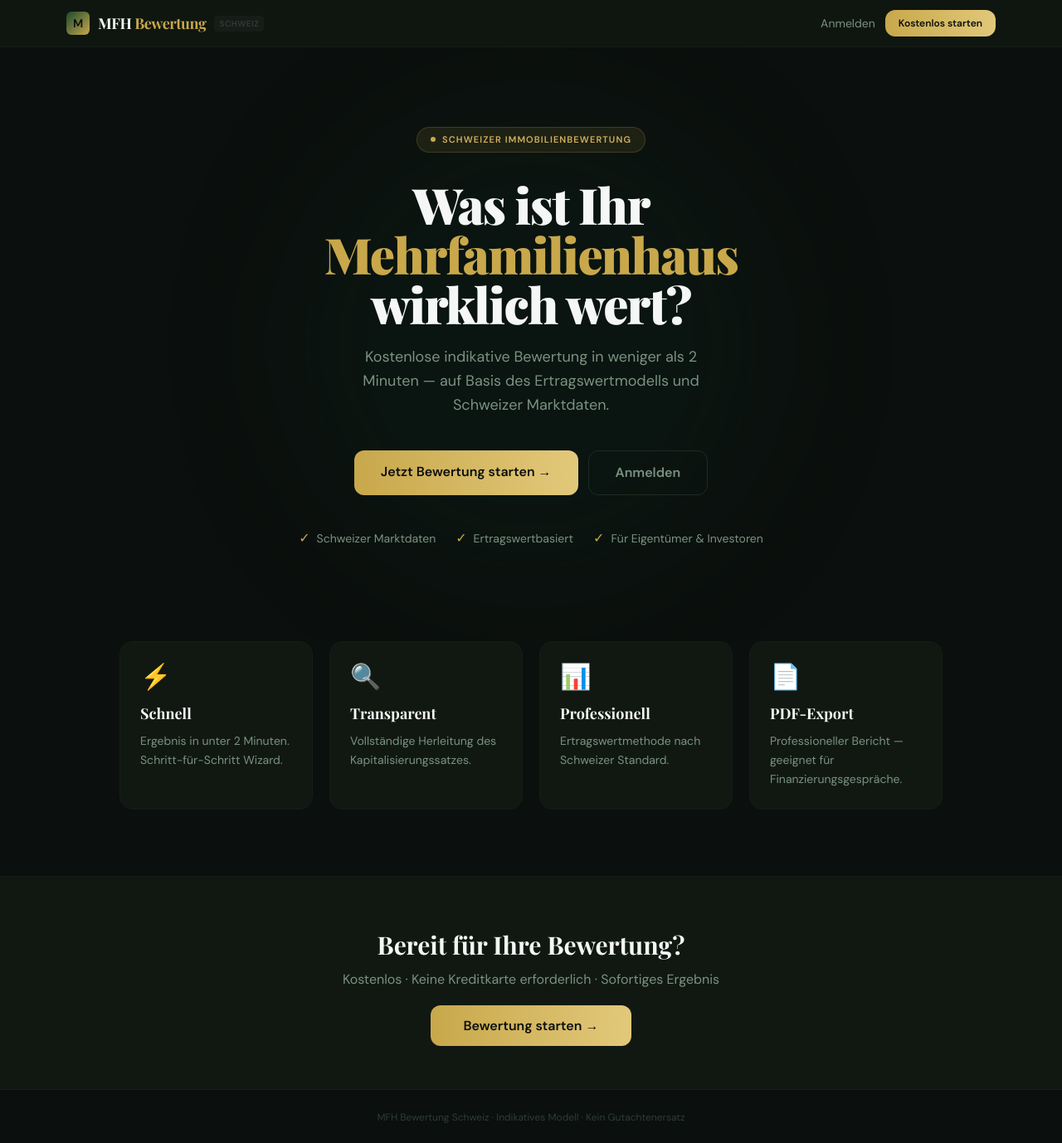
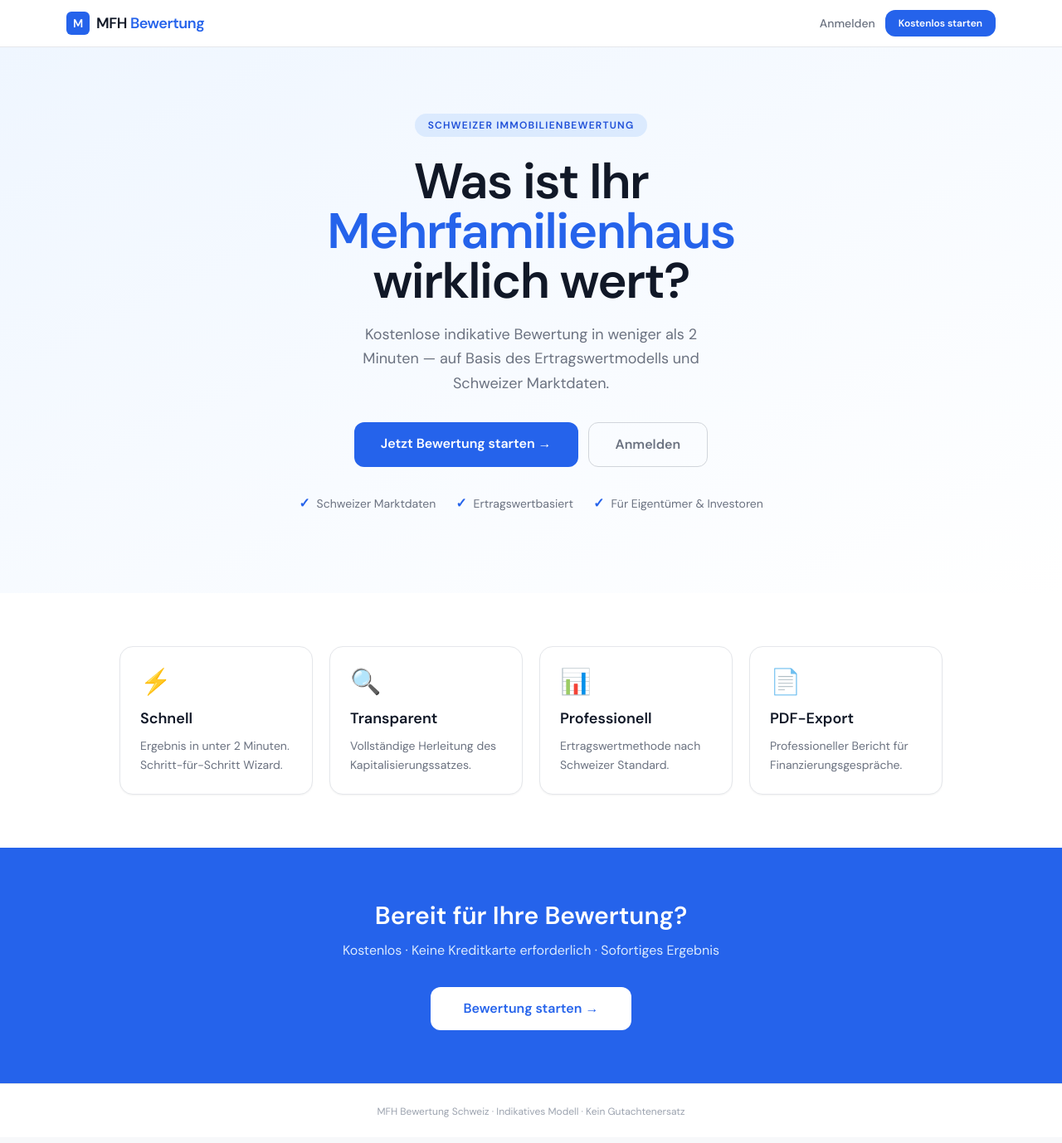
Before and after one commit to besrex1989/mfh-bewertung, a Next.js app: page / in a window 1280 px wide. Shown: the whole page at 83% size. Built offline with nearby package versions, Linux system fonts and the light colour scheme.

Commit message:
Light theme like RealAdvisor

```diff
--- a/app/globals.css
+++ b/app/globals.css
@@ -5,128 +5,100 @@
 @layer base {
   :root {
     --font-dm-sans: "DM Sans", system-ui, sans-serif;
-    --font-playfair: "Playfair Display", Georgia, serif;
   }
 
-  * {
-    box-sizing: border-box;
-  }
-
-  html {
-    scroll-behavior: smooth;
-  }
+  * { box-sizing: border-box; }
+  html { scroll-behavior: smooth; }
 
   body {
-    background-color: #0b0f0d;
-    color: #e8ede9;
+    background-color: #f7f8fa;
+    color: #1a2332;
     font-family: var(--font-dm-sans);
   }
 
-  ::-webkit-scrollbar {
-    width: 6px;
-  }
-  ::-webkit-scrollbar-track {
-    background: #0b0f0d;
-  }
-  ::-webkit-scrollbar-thumb {
-    background: #1e2b22;
-    border-radius: 3px;
-  }
-
-  input:-webkit-autofill {
-    -webkit-box-shadow: 0 0 0 30px #161d18 inset !important;
-    -webkit-text-fill-color: #e8ede9 !important;
-  }
+  ::-webkit-scrollbar { width: 6px; }
+  ::-webkit-scrollbar-track { background: #f0f2f5; }
+  ::-webkit-scrollbar-thumb { background: #c8d0dc; border-radius: 3px; }
 }
 
 @layer components {
   .card {
-    @apply bg-ink-900 border border-ink-800 rounded-2xl p-6;
+    @apply bg-white border border-gray-200 rounded-2xl p-6 shadow-sm;
   }
 
   .input-field {
-    @apply w-full bg-ink-800 border border-ink-700 rounded-lg px-4 py-2.5 text-sm
-           text-ink-100 placeholder-ink-500 outline-none transition-colors
-           focus:border-gold-500 focus:ring-1 focus:ring-gold-500/30;
+    @apply w-full bg-white border border-gray-300 rounded-lg px-4 py-2.5 text-sm
+           text-gray-800 placeholder-gray-400 outline-none transition-colors
+           focus:border-blue-500 focus:ring-2 focus:ring-blue-100;
   }
 
   .select-field {
-    @apply w-full bg-ink-800 border border-ink-700 rounded-lg px-4 py-2.5 text-sm
-           text-ink-100 outline-none cursor-pointer transition-colors
-           focus:border-gold-500;
+    @apply w-full bg-white border border-gray-300 rounded-lg px-4 py-2.5 text-sm
+           text-gray-800 outline-none cursor-pointer transition-colors
+           focus:border-blue-500;
   }
 
   .btn-primary {
-    @apply bg-gradient-to-r from-forest-700 to-forest-600 text-gold-400
-           border border-gold-500/20 rounded-xl px-6 py-2.5 text-sm font-semibold
-           cursor-pointer transition-all hover:-translate-y-px hover:shadow-lg
-           hover:shadow-black/30 disabled:opacity-50 disabled:cursor-not-allowed;
+    @apply bg-white text-blue-600 border border-blue-200 rounded-xl px-6 py-2.5
+           text-sm font-semibold cursor-pointer transition-all
+           hover:bg-blue-50 hover:-translate-y-px hover:shadow-md
+           disabled:opacity-50 disabled:cursor-not-allowed;
   }
 
   .btn-accent {
-    @apply bg-gradient-to-r from-gold-500 to-gold-300 text-ink-950
-           rounded-xl px-6 py-2.5 text-sm font-semibold cursor-pointer
-           transition-all hover:-translate-y-px hover:shadow-lg hover:shadow-gold-500/20
+    @apply bg-blue-600 text-white rounded-xl px-6 py-2.5 text-sm font-semibold
+           cursor-pointer transition-all hover:bg-blue-700
+           hover:-translate-y-px hover:shadow-lg hover:shadow-blue-200
            disabled:opacity-50 disabled:cursor-not-allowed;
   }
 
   .btn-ghost {
-    @apply bg-transparent border border-ink-700 text-ink-400 rounded-xl
+    @apply bg-transparent border border-gray-300 text-gray-500 rounded-xl
            px-6 py-2.5 text-sm font-semibold cursor-pointer transition-colors
-           hover:border-ink-500 hover:text-ink-200;
+           hover:border-gray-400 hover:text-gray-700;
   }
 
   .btn-danger {
-    @apply bg-transparent border border-red-800/50 text-red-400 rounded-xl
+    @apply bg-transparent border border-red-200 text-red-500 rounded-xl
            px-6 py-2.5 text-sm font-semibold cursor-pointer transition-colors
-           hover:border-red-600 hover:text-red-300;
+           hover:border-red-400;
   }
 
   .label {
-    @apply block text-xs font-semibold text-ink-400 uppercase tracking-widest mb-1.5;
+    @apply block text-xs font-semibold text-gray-500 uppercase tracking-widest mb-1.5;
   }
 
   .kpi-card {
-    @apply bg-ink-900 border border-ink-800 rounded-xl p-4;
+    @apply bg-white border border-gray-200 rounded-xl p-4 shadow-sm;
   }
 
   .section-title {
-    @apply font-display text-2xl font-bold text-ink-50 mb-1;
+    @apply text-2xl font-bold text-gray-900 mb-1;
   }
 
   .step-dot-active {
-    @apply w-7 h-7 rounded-full border-2 border-gold-500 flex items-center justify-center
-           text-xs font-bold text-gold-500;
+    @apply w-7 h-7 rounded-full border-2 border-blue-600 flex items-center justify-center
+           text-xs font-bold text-blue-600;
   }
 
   .step-dot-done {
-    @apply w-7 h-7 rounded-full bg-gold-500 flex items-center justify-center
-           text-xs font-bold text-ink-950;
+    @apply w-7 h-7 rounded-full bg-blue-600 flex items-center justify-center
+           text-xs font-bold text-white;
   }
 
   .step-dot-pending {
-    @apply w-7 h-7 rounded-full border-2 border-ink-700 flex items-center justify-center
-           text-xs font-bold text-ink-500;
+    @apply w-7 h-7 rounded-full border-2 border-gray-300 flex items-center justify-center
+           text-xs font-bold text-gray-400;
   }
 }
 
 @layer utilities {
-  .font-display {
-    font-family: var(--font-playfair);
-  }
-
   .animate-fade-up {
     animation: fadeUp 0.5s ease forwards;
   }
 
   @keyframes fadeUp {
-    from {
-      opacity: 0;
-      transform: translateY(16px);
-    }
-    to {
-      opacity: 1;
-      transform: translateY(0);
-    }
+    from { opacity: 0; transform: translateY(16px); }
+    to   { opacity: 1; transform: translateY(0); }
   }
 }
--- a/app/page.tsx
+++ b/app/page.tsx
@@ -4,23 +4,20 @@ import Link from "next/link";
 
 export default function LandingPage() {
   return (
-    <div className="min-h-screen flex flex-col">
-      {/* ── NAV ─────────────────────────────────── */}
-      <nav className="border-b border-ink-800 bg-ink-900/80 backdrop-blur sticky top-0 z-50">
+    <div className="min-h-screen flex flex-col bg-white">
+      {/* NAV */}
+      <nav className="border-b border-gray-200 bg-white sticky top-0 z-50">
         <div className="max-w-6xl mx-auto px-4 h-14 flex items-center justify-between">
-          <div className="flex items-center gap-2.5">
-            <div className="w-7 h-7 rounded-md bg-gradient-to-br from-forest-700 to-gold-500 flex items-center justify-center">
-              <span className="text-ink-950 text-sm font-black">M</span>
+          <div className="flex items-center gap-2">
+            <div className="w-7 h-7 rounded-md bg-blue-600 flex items-center justify-center">
+              <span className="text-white text-sm font-black">M</span>
             </div>
-            <span className="font-display font-bold text-lg text-ink-50 tracking-tight">
-              MFH <span className="text-gold-500">Bewertung</span>
-            </span>
-            <span className="text-[10px] text-ink-600 bg-ink-800 rounded px-1.5 py-0.5 font-semibold tracking-wider">
-              SCHWEIZ
+            <span className="font-bold text-lg text-gray-900 tracking-tight">
+              MFH <span className="text-blue-600">Bewertung</span>
             </span>
           </div>
           <div className="flex items-center gap-3">
-            <Link href="/auth/login" className="text-ink-400 hover:text-ink-200 text-sm transition-colors">
+            <Link href="/auth/login" className="text-gray-500 hover:text-gray-800 text-sm font-medium transition-colors">
               Anmelden
             </Link>
             <Link href="/auth/register" className="btn-accent text-xs px-4 py-2">
@@ -30,35 +27,20 @@ export default function LandingPage() {
         </div>
       </nav>
 
-      {/* ── HERO ─────────────────────────────────── */}
-      <main className="flex-1">
-        <section className="relative overflow-hidden px-4 pt-24 pb-28 text-center">
-          {/* BG decoration */}
-          <div className="absolute inset-0 pointer-events-none">
-            <div className="absolute top-1/2 left-1/2 -translate-x-1/2 -translate-y-1/2 w-[600px] h-[600px] rounded-full bg-forest-900/30 blur-3xl" />
-            <div className="absolute top-10 right-[10%] w-48 h-48 rounded-full border border-ink-800/60 opacity-40" />
-            <div className="absolute bottom-10 left-[8%] w-28 h-28 rounded-full border border-ink-800/60 opacity-30" />
+      {/* HERO */}
+      <section className="bg-gradient-to-br from-blue-50 to-white px-4 pt-20 pb-24 text-center">
+        <div className="max-w-2xl mx-auto">
+          <div className="inline-flex items-center gap-2 bg-blue-100 text-blue-700 rounded-full px-4 py-1.5 mb-6 text-xs font-semibold uppercase tracking-widest">
+            Schweizer Immobilienbewertung
           </div>
-
-          <div className="relative max-w-2xl mx-auto">
-            <div className="inline-flex items-center gap-2 bg-gold-500/10 border border-gold-500/20 rounded-full px-4 py-1.5 mb-8">
-              <span className="w-1.5 h-1.5 rounded-full bg-gold-500 inline-block" />
-              <span className="text-[11px] text-gold-400 font-semibold tracking-widest uppercase">
-                Schweizer Immobilienbewertung
-              </span>
-            </div>
-
-            <h1 className="font-display font-black text-5xl md:text-6xl text-ink-50 leading-[1.06] mb-5 tracking-tight">
+          <h1 className="text-5xl md:text-6xl font-black text-gray-900 leading-tight mb-5 tracking-tight">
             Was ist Ihr<br />
-              <span className="text-gold-500">Mehrfamilienhaus</span><br />
+            <span className="text-blue-600">Mehrfamilienhaus</span><br />
             wirklich wert?
           </h1>
-
-            <p className="text-lg text-ink-400 max-w-md mx-auto mb-10 leading-relaxed">
-              Kostenlose indikative Bewertung in weniger als 2 Minuten — auf Basis des
-              Ertragswertmodells und Schweizer Marktdaten.
+          <p className="text-lg text-gray-500 max-w-md mx-auto mb-8 leading-relaxed">
+            Kostenlose indikative Bewertung in weniger als 2 Minuten — auf Basis des Ertragswertmodells und Schweizer Marktdaten.
           </p>
-
           <div className="flex gap-3 justify-center flex-wrap">
             <Link href="/auth/register" className="btn-accent px-8 py-3.5 text-base">
               Jetzt Bewertung starten →
@@ -67,56 +49,44 @@ export default function LandingPage() {
               Anmelden
             </Link>
           </div>
-
-            {/* Trust badges */}
-            <div className="flex gap-6 justify-center mt-10 flex-wrap">
+          <div className="flex gap-6 justify-center mt-8 flex-wrap">
             {["Schweizer Marktdaten", "Ertragswertbasiert", "Für Eigentümer & Investoren"].map((t) => (
               <div key={t} className="flex items-center gap-2">
-                  <span className="text-gold-500 text-base">✓</span>
-                  <span className="text-ink-400 text-sm">{t}</span>
+                <span className="text-blue-600 font-bold">✓</span>
+                <span className="text-gray-500 text-sm">{t}</span>
               </div>
             ))}
           </div>
         </div>
       </section>
 
-        {/* ── FEATURES ────────────────────────────── */}
-        <section className="max-w-5xl mx-auto px-4 pb-20 grid md:grid-cols-2 lg:grid-cols-4 gap-5">
+      {/* FEATURES */}
+      <section className="max-w-5xl mx-auto px-4 py-16 grid md:grid-cols-2 lg:grid-cols-4 gap-5">
         {[
           { icon: "⚡", title: "Schnell", desc: "Ergebnis in unter 2 Minuten. Schritt-für-Schritt Wizard." },
           { icon: "🔍", title: "Transparent", desc: "Vollständige Herleitung des Kapitalisierungssatzes." },
           { icon: "📊", title: "Professionell", desc: "Ertragswertmethode nach Schweizer Standard." },
-            { icon: "📄", title: "PDF-Export", desc: "Professioneller Bericht — geeignet für Finanzierungsgespräche." },
+          { icon: "📄", title: "PDF-Export", desc: "Professioneller Bericht für Finanzierungsgespräche." },
         ].map((f) => (
-            <div
-              key={f.title}
-              className="card transition-colors hover:border-gold-500/30 cursor-default"
-            >
+          <div key={f.title} className="card hover:border-blue-300 hover:shadow-md transition-all cursor-default">
             <div className="text-3xl mb-3">{f.icon}</div>
-              <h3 className="font-display text-lg font-bold text-ink-50 mb-2">{f.title}</h3>
-              <p className="text-ink-400 text-sm leading-relaxed">{f.desc}</p>
+            <h3 className="text-lg font-bold text-gray-900 mb-2">{f.title}</h3>
+            <p className="text-gray-500 text-sm leading-relaxed">{f.desc}</p>
           </div>
         ))}
       </section>
 
-        {/* ── SECOND CTA ───────────────────────────── */}
-        <section className="bg-ink-900 border-t border-ink-800 py-16 px-4 text-center">
-          <h2 className="font-display text-3xl font-bold text-ink-50 mb-3">
-            Bereit für Ihre Bewertung?
-          </h2>
-          <p className="text-ink-400 mb-8">
-            Kostenlos · Keine Kreditkarte erforderlich · Sofortiges Ergebnis
-          </p>
-          <Link href="/auth/register" className="btn-accent px-10 py-3.5 text-base">
+      {/* CTA */}
+      <section className="bg-blue-600 py-16 px-4 text-center">
+        <h2 className="text-3xl font-bold text-white mb-3">Bereit für Ihre Bewertung?</h2>
+        <p className="text-blue-100 mb-8">Kostenlos · Keine Kreditkarte erforderlich · Sofortiges Ergebnis</p>
+        <Link href="/auth/register" className="bg-white text-blue-600 font-bold px-10 py-3.5 rounded-xl text-base hover:bg-blue-50 transition-colors inline-block">
           Bewertung starten →
         </Link>
       </section>
-      </main>
 
-      <footer className="border-t border-ink-800 py-5 px-4 text-center">
-        <span className="text-xs text-ink-600">
-          MFH Bewertung Schweiz · Indikatives Modell · Kein Gutachtenersatz
-        </span>
+      <footer className="border-t border-gray-200 py-5 px-4 text-center bg-white">
+        <span className="text-xs text-gray-400">MFH Bewertung Schweiz · Indikatives Modell · Kein Gutachtenersatz</span>
       </footer>
     </div>
   );
```
Also changed, not shown: tailwind.config.ts (+1 -45 lines). Lines whose indentation alone changed are shown as unchanged.
